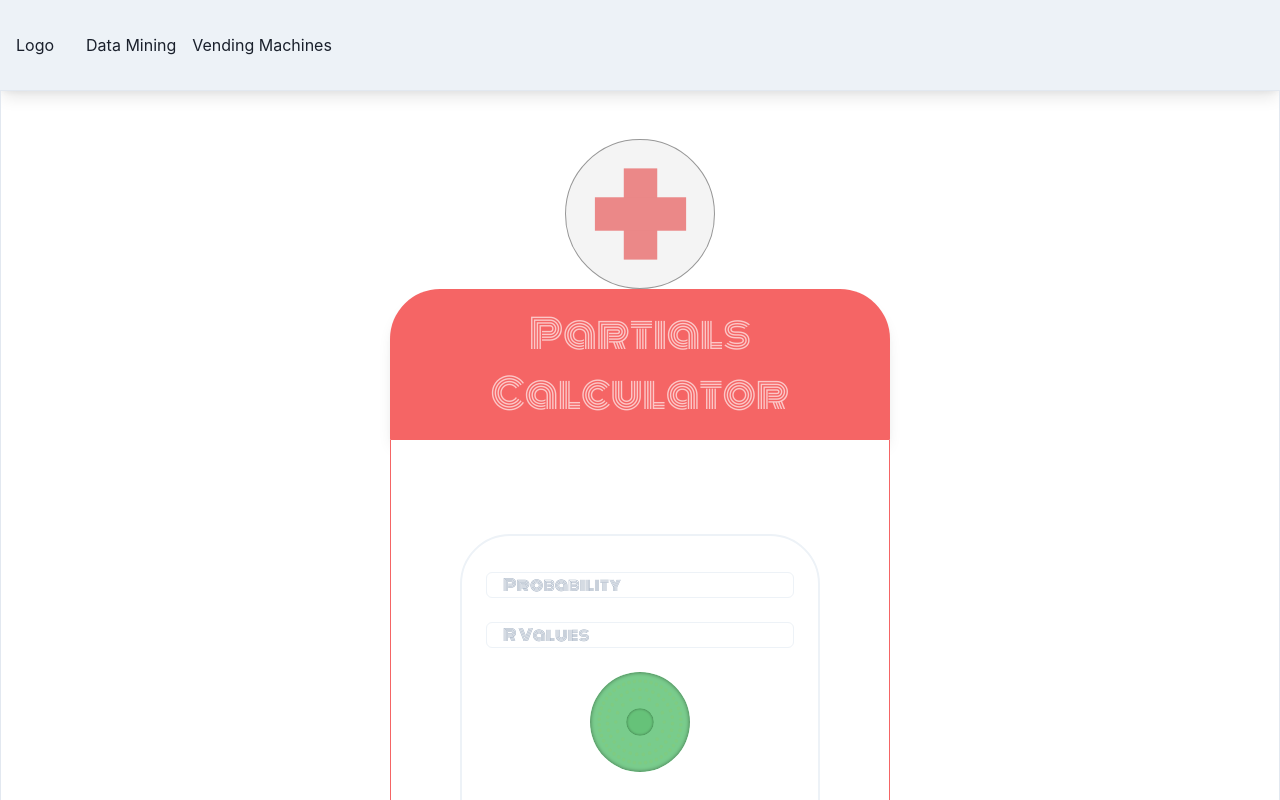
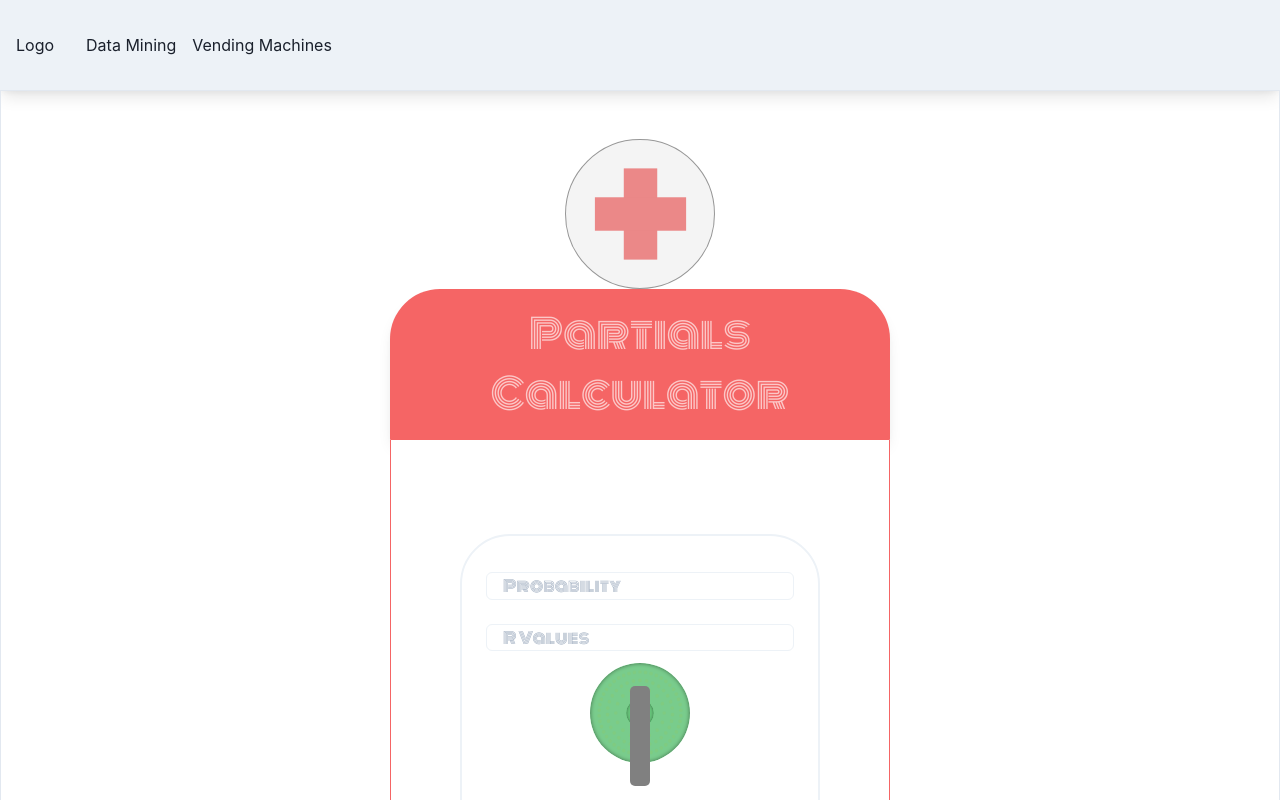
Before and after one commit to ph0ph0/DayTraderTools, a Next.js app: page / in a window 1280 px wide. Shown: the top 800 px of the page. Built offline with nearby package versions, Linux system fonts and the light colour scheme.

Commit message:
added in the lever and its track

```diff
--- /dev/null
+++ b/components/VendingMachine/LeverButton.js
@@ -0,0 +1,40 @@
+import React from "react";
+import styled from "styled-components";
+import { motion } from "framer-motion";
+
+const LeverButton = ({ ...props }) => {
+  return (
+    <>
+      <LeverTrack />
+      <motion.img
+        {...props}
+        // The central button
+        src="/assets/PC_VendingMachineButton.svg"
+        alt="Vending Machine Button"
+        // boxShadow={"outline"}
+        width={100}
+        margin={3}
+        drag={true}
+        drag="y"
+        dragConstraints={{ top: 0, bottom: 0 }}
+        whileHover={{ scale: 1.1 }}
+        whileTap={{ scale: 0.9, cursor: "grabbing" }}
+        dragElastic={{ top: 0, bottom: 0.2 }}
+        dragTransition={{ bounceStiffness: 10000, bounceDamping: 10 }}
+      />
+    </>
+  );
+};
+
+const LeverTrack = styled.div`
+  position: absolute;
+  width: 20px;
+  height: 100px;
+  top: 150px;
+  background: gray;
+  border-radius: 5px;
+`;
+
+const LeverButtonWrapper = styled(LeverButton)``;
+
+export default LeverButtonWrapper;
--- a/components/card/card.js
+++ b/components/VendingMachine/VendingMachine.js
@@ -8,13 +8,13 @@ import {
   Image,
   Input,
 } from "@chakra-ui/react";
-import VendingMachineWindowWrapper from "../primitive/vendingMachineWindow";
-import styled from "styled-components";
+import VendingMachineWindowWrapper from "./vendingMachineWindow.js/vendingMachineWindow";
+import LeverButton from "./LeverButton";
 
 const IMAGE =
   "https://previews.123rf.com/images/pamela4578/pamela45781810/pamela4578181000097/112030550-the-beautiful-red-spice-of-the-saffron-flower.jpg";
 
-export default function ProductSimple() {
+export default function VendingMachine() {
   return (
     <Center
       // Container for the entire vending machine
@@ -113,14 +113,7 @@ export default function ProductSimple() {
         >
           <Input placeholder={"Probability"} margin={3} />
           <Input placeholder={"R Values"} margin={3} />
-          <Image
-            // The central button
-            src="/assets/PC_VendingMachineButton.svg"
-            alt="Vending Machine Button"
-            // boxShadow={"outline"}
-            width={100}
-            margin={3}
-          />
+          <LeverButton />
           <VendingMachineWindowWrapper />
         </Center>
       </Center>
--- a/components/primitive/vendingMachineWindow.js
+++ b/components/VendingMachine/vendingMachineWindow.js/vendingMachineWindow.js
@@ -18,15 +18,15 @@ const VendingMachineWindow = ({ ...props }) => {
 
   return (
     <Container props={props}>
-      <Circle
+      {/* <Circle
         drag={true}
         drag="y"
         dragConstraints={{ top: 0, bottom: 0 }}
         whileHover={{ scale: 1.1 }}
         whileTap={{ scale: 1.2, cursor: "grabbing" }}
-        dragElastic={0.3}
+        dragElastic={0}
         dragTransition={{ bounceStiffness: 10000, bounceDamping: 10 }}
-      />
+      /> */}
     </Container>
   );
 };
--- a/pages/index.js
+++ b/pages/index.js
@@ -2,7 +2,7 @@ import Head from "next/head";
 import Image from "next/image";
 import styles from "../styles/Home.module.css";
 import Layout from "../components/layout/layout";
-import Card from "../components/card/card";
+import Card from "../components/VendingMachine/VendingMachine";
 import SimpleButton from "../components/primitive/simpleButton";
 import { Box, Flex, HStack, Grid } from "@chakra-ui/react";
 import styled from "styled-components";
```
